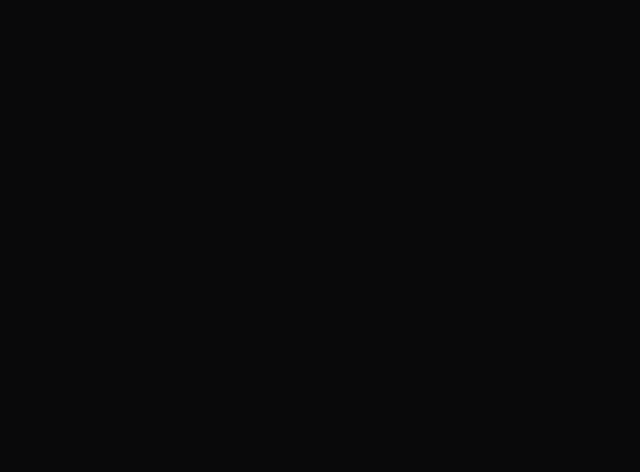
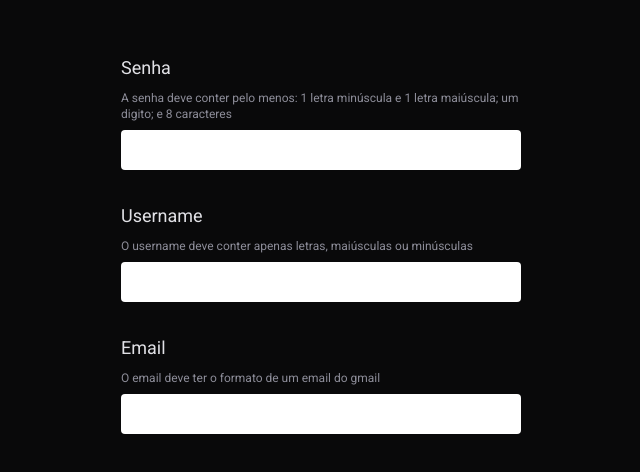
Before and after one commit to TiagoFreitas03/app-collection, a React (Vite) app: page /js-input-validation in a window 1280 px wide. Before the commit this address had no page. Shown: the part 156-628 px from the top of the page, without its empty margins (319-959 px from the left). Built offline with nearby package versions, Linux system fonts and the light colour scheme.

Commit message:
Aplicação JavaScript Input Validation

```diff
--- a/src/App.tsx
+++ b/src/App.tsx
@@ -15,6 +15,7 @@
 import { GithubStatus } from './apps/GithubStatus'
 import { Hello } from './apps/Hello'
 import { IOTMailboxSimulator } from './apps/IOTMailboxSimulator'
+import { JsInputValidation } from './apps/JsInputValidation'
 import { Json2Csv } from './apps/Json2Csv'
 import { RandomNumberGenerator } from './apps/RandomNumberGenerator'
 import { RomanToDecimal } from './apps/RomanToDecimal'
@@ -43,6 +44,7 @@
 			<Link to='/flip-image'>Flip Image</Link>
 			<Link to='/github-status'>GitHub Status</Link>
 			<Link to='/iot-mailbox-simulator'>IOT Mailbox Simulator</Link>
+			<Link to='/js-input-validation'>JS Input Validation</Link>
 			<Link to='/hello'>Hello App</Link>
 			<Link to='/json-2-csv'>JSON 2 CSV</Link>
 			<Link to='/random-number'>Random Number Generator</Link>
@@ -77,6 +79,7 @@
 				<Route path='/flip-image' element={<FlipImage />} />
 				<Route path='/github-status' element={<GithubStatus />} />
 				<Route path='/iot-mailbox-simulator' element={<IOTMailboxSimulator />} />
+				<Route path='/js-input-validation' element={<JsInputValidation />} />
 				<Route path='/hello' element={<Hello />} />
 				<Route path='/json-2-csv' element={<Json2Csv />} />
 				<Route path='/random-number' element={<RandomNumberGenerator />} />
--- /dev/null
+++ b/src/apps/JsInputValidation/Input.tsx
@@ -0,0 +1,27 @@
+import { InputHTMLAttributes } from "react"
+
+interface InputProps extends InputHTMLAttributes<HTMLInputElement> {
+	label: string
+	rules: string
+	error?: string
+}
+
+export function Input({ label, error, rules, ...rest }: InputProps) {
+	return (
+		<div className="my-8">
+			<label className="block text-lg">{label}</label>
+
+			<span className="block my-2 text-gray-300 text-xs">
+				{rules}
+			</span>
+
+			<input
+				className="block p-2 my-2 rounded w-full"
+				type="text"
+				{...rest}
+			/>
+
+			{ error && <span className="text-red-500">Erro: {error}</span> }
+		</div>
+	)
+}
--- /dev/null
+++ b/src/apps/JsInputValidation/index.tsx
@@ -0,0 +1,62 @@
+import { useMemo, useState } from 'react'
+import { Input } from './Input'
+
+export function JsInputValidation() {
+	const [password, setPassword] = useState('')
+	const [username, setUsername] = useState('')
+	const [email, setEmail] = useState('')
+
+	const passwordError = useMemo(() => {
+		if (password !== '') {
+			if (!(/^(?=.*\d)(?=.*[a-z])(?=.*[A-Z])(?=.*[a-zA-Z]).{8,}$/gm).test(password))
+				return 'Senha inválida'
+		}
+	}, [password])
+
+	const usernameError = useMemo(() => {
+		if (username !== '') {
+			if (!(/^[A-Za-z]+$/).test(username))
+				return 'Username inválido'
+		}
+	}, [username])
+
+	const emailError = useMemo(() => {
+		if (email !== '') {
+			if (!(/([a-zA-Z0-9]+[\.|_|\-]*)*@gmail\.com/g).test(email))
+				return 'E-mail inválido'
+		}
+	}, [email])
+
+	return (
+		<div className='w-screen h-screen flex justify-center items-center'>
+			<div className='w-[400px]'>
+				<Input
+					label='Senha'
+					rules={
+						'A senha deve conter pelo menos: 1 letra minúscula e 1 letra maiúscula; ' +
+						'um digito; e 8 caracteres'
+					}
+					error={passwordError}
+					value={password}
+					onChange={e => setPassword(e.target.value)}
+				/>
+
+				<Input
+					label='Username'
+					rules='O username deve conter apenas letras, maiúsculas ou minúsculas'
+					error={usernameError}
+					value={username}
+					onChange={e => setUsername(e.target.value)}
+				/>
+
+				<Input
+					label='Email'
+					rules='O email deve ter o formato de um email do gmail'
+					error={emailError}
+					value={email}
+					onChange={e => setEmail(e.target.value)}
+				/>
+			</div>
+		</div>
+	)
+}
```
Also changed, not shown: 1 other file (tests, documents, lock files or other folders).
